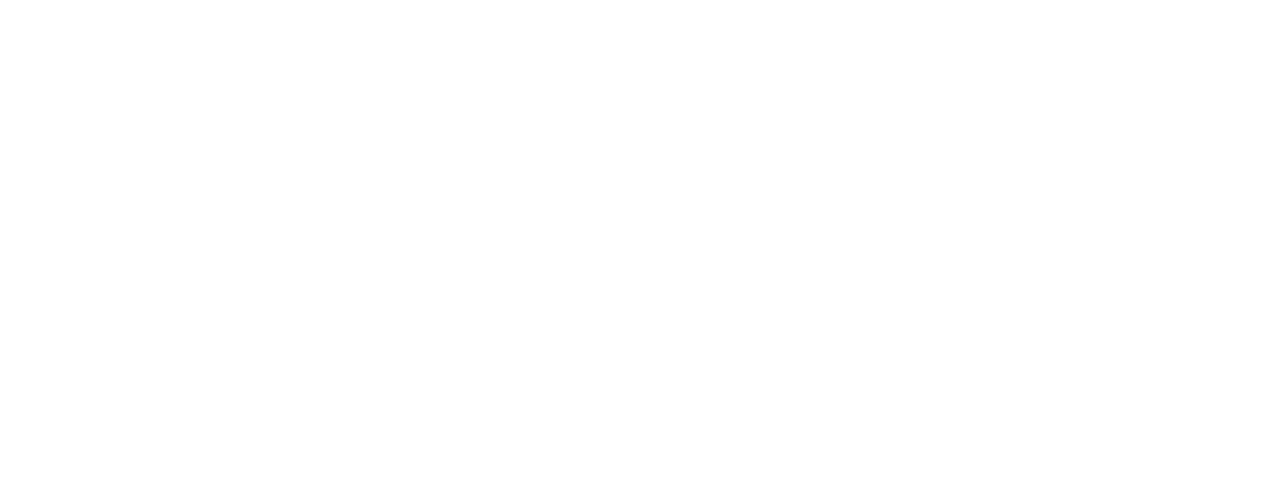
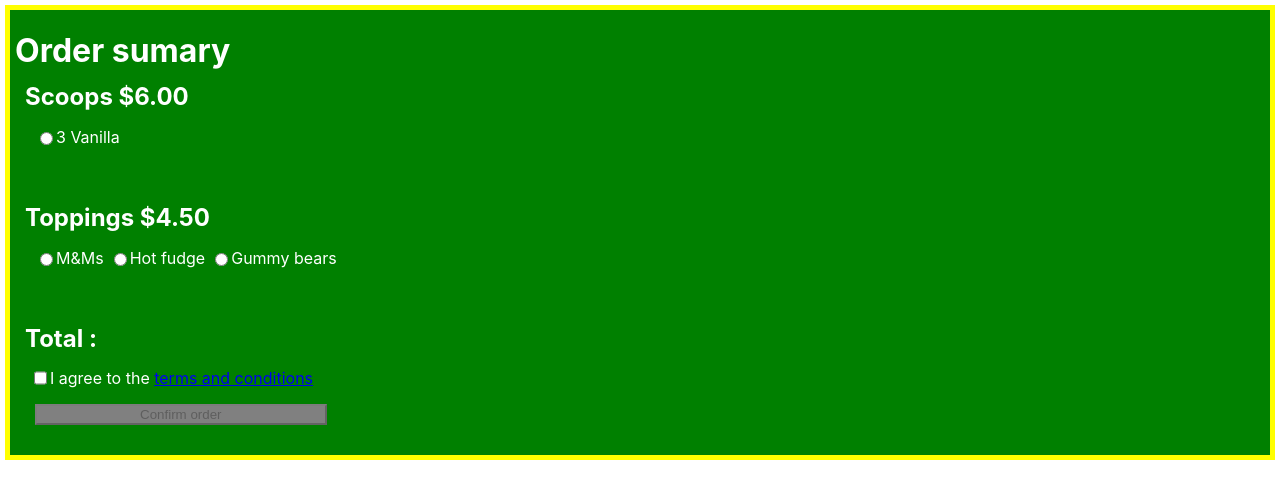
Before and after one commit to jesterdm4/curso_testing_2, a React (Create React App) app: page / in a window 1280 px wide. Shown: the top 498 px of the page. Built offline with nearby package versions, Linux system fonts and the light colour scheme.

Commit message:
quizz before testing

```diff
--- a/src/App.js
+++ b/src/App.js
@@ -1,10 +1,22 @@
 import React from "react";
+import styled from 'styled-components';
+import SumaryOrder from "../src/sumary/sumaryOrder/SumaryOrder";
 
 function App() {
+
+  const Wrapper = styled.div`
+    display: flex;
+    background-color: green;
+    margin: 5px;
+    padding-left: 5px;
+    border: solid 5px yellow;
+    color: white;
+  `;
+
   return (
-    <div>
-
-    </div>
+    <Wrapper>
+      <SumaryOrder />
+    </Wrapper>
   );
 }
 
--- /dev/null
+++ b/src/sumary/sumaryOrder/SumaryOrder.jsx
@@ -0,0 +1,108 @@
+import React, { useState } from 'react'
+import styled from 'styled-components';
+
+const SumaryOrder = () => {
+
+    const [isGrayButtonColor, setIsGrayButtonColor] = useState(true);
+
+    const [isDisable, setIsDisable] = useState(true);
+
+    const H2 = styled.h2`
+        position: relative;
+        bottom: 10px;
+        padding-left: 10px;
+    `;
+
+    const Row = styled.div`
+        position: relative;
+        bottom: 30px;
+        display: flex;
+        flex-direction: row;
+        padding-left: 20px;
+    `;
+
+    const P = styled.p`
+        padding-right: 5px;
+    `;
+
+    const Button = styled.button`
+        position: relative;
+        bottom: 30px;
+        background-color: ${(props) => (props.isGray ? 'gray' : 'white')};
+        margin-left: 25px;
+    `;
+
+    const Column = styled.div`
+        position: relative;
+        right: 15px;
+        display: flex;
+        flex-direction: column;
+        padding-left: 10px;
+    `;
+
+    const toggle = ()=> {
+        setIsGrayButtonColor(!isGrayButtonColor);
+        setIsDisable(!isDisable);
+        console.log("soy otra funcion");
+    };
+
+    return (
+        <form>
+            <h1>
+                Order sumary
+            </h1>
+
+            <H2>
+                Scoops $6.00
+            </H2>
+
+            <Row>
+                <input type="radio"></input>
+
+                <P>
+                    3 Vanilla
+                </P>
+            </Row>
+
+            <H2>
+                Toppings $4.50
+            </H2>
+
+            <Row>
+                <input type="radio"></input>
+
+                <P>
+                    M&Ms
+                </P>
+
+                <input type="radio"></input>
+
+                <P>
+                    Hot fudge
+                </P>
+
+                <input type="radio"></input>
+
+                <P>
+                    Gummy bears
+                </P>
+
+                </Row>
+
+                <H2>
+                    Total :
+                </H2>
+
+                <Column>
+                    <Row>
+                        <input type="checkbox" onClick={toggle}/>
+                        <P>I agree to the <a href='www.facebook.com'>terms and conditions</a></P>
+                    </Row>
+                    <Button isGray={isGrayButtonColor} disabled={isDisable}>Confirm order</Button>
+                </Column>
+
+        </form>
+    )
+}
+
+export default SumaryOrder
```
